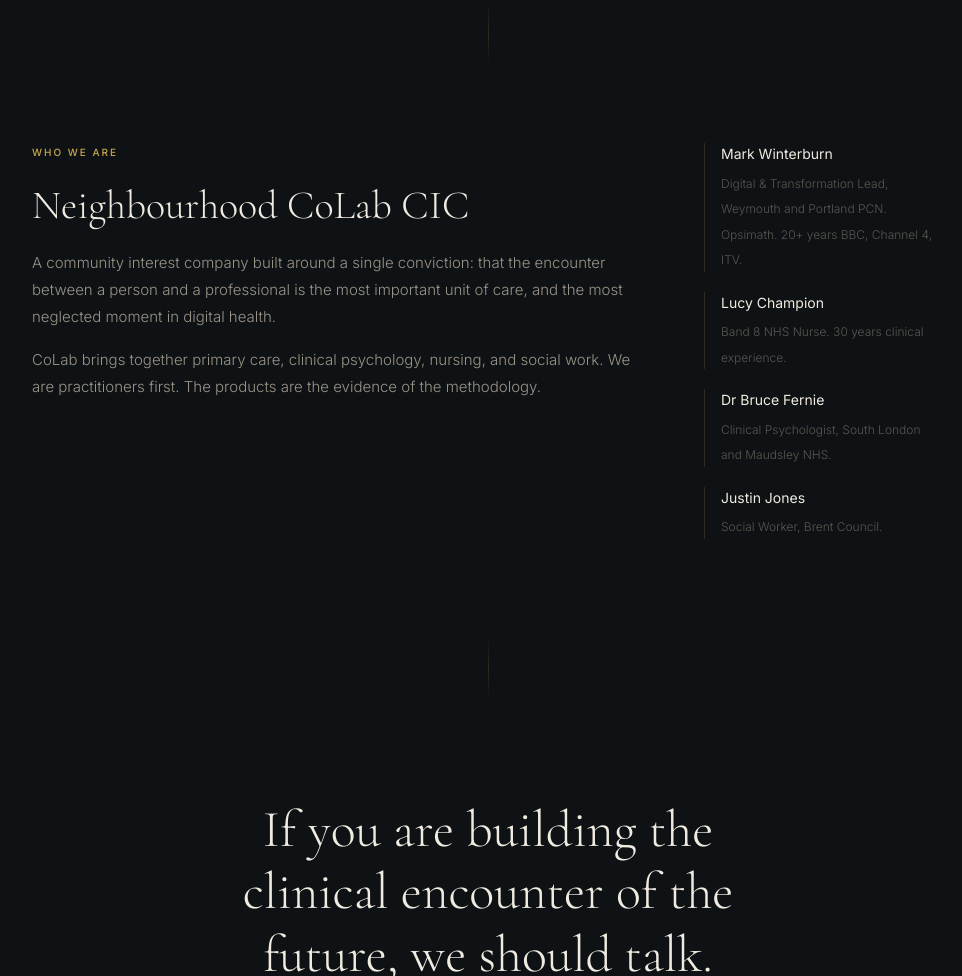
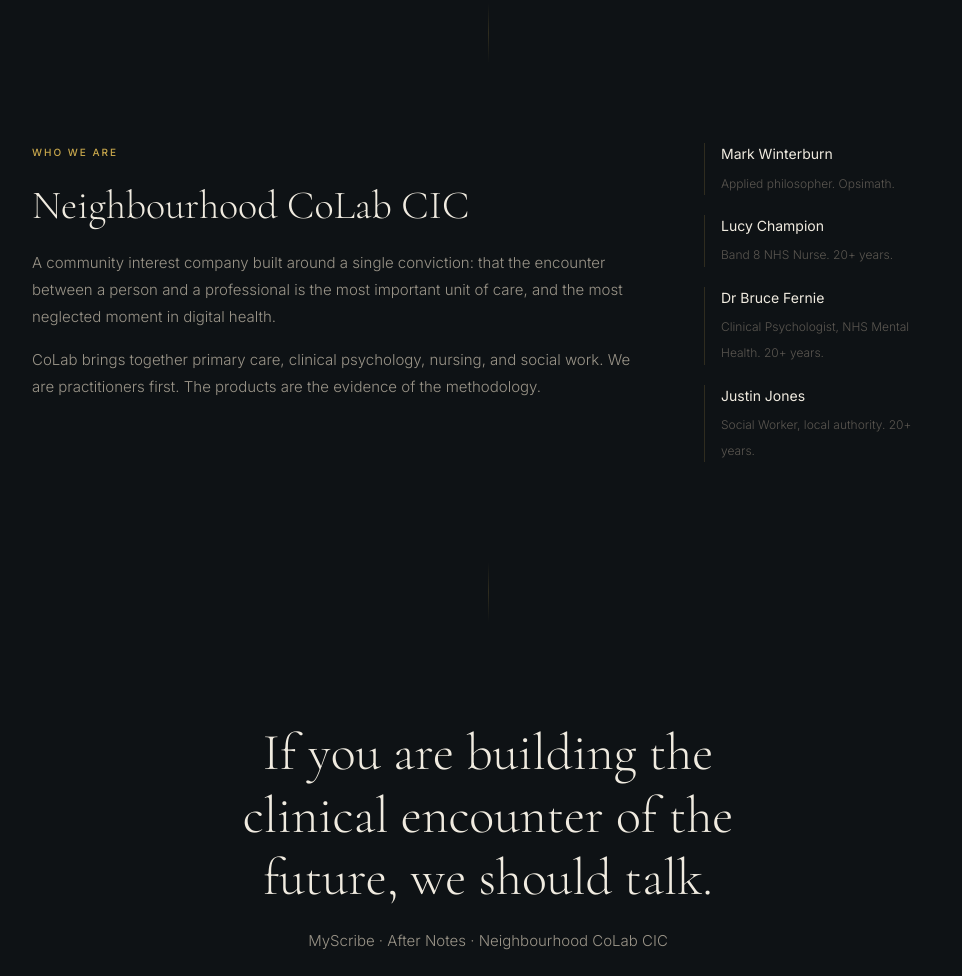
Before and after one commit to Marcovanbd1/afternote-myscribe, a plain HTML site: page index.html in a window 1280 px wide. Shown: the part 4574-5550 px from the top of the page, without its empty margins (152-1114 px from the left). Drawn offline with nearby package versions, Linux system fonts and the light colour scheme.

Commit message:
Update index.html

```diff
--- a/index.html
+++ b/index.html
@@ -758,19 +758,19 @@
       <ul class="team-list">
         <li class="team-member">
           <strong>Mark Winterburn</strong>
-          <span>Digital &amp; Transformation Lead, Weymouth and Portland PCN. Opsimath. 20+ years BBC, Channel 4, ITV.</span>
+          <span>Applied philosopher. Opsimath.</span>
         </li>
         <li class="team-member">
           <strong>Lucy Champion</strong>
-          <span>Band 8 NHS Nurse. 30 years clinical experience.</span>
+          <span>Band 8 NHS Nurse. 20+ years.</span>
         </li>
         <li class="team-member">
           <strong>Dr Bruce Fernie</strong>
-          <span>Clinical Psychologist, South London and Maudsley NHS.</span>
+          <span>Clinical Psychologist, NHS Mental Health. 20+ years.</span>
         </li>
         <li class="team-member">
           <strong>Justin Jones</strong>
-          <span>Social Worker, Brent Council.</span>
+          <span>Social Worker, local authority. 20+ years.</span>
         </li>
       </ul>
     </div>
```
